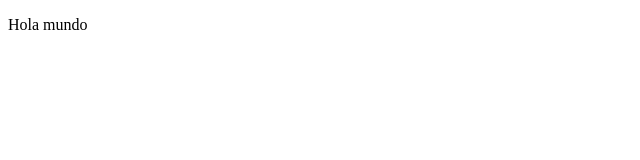
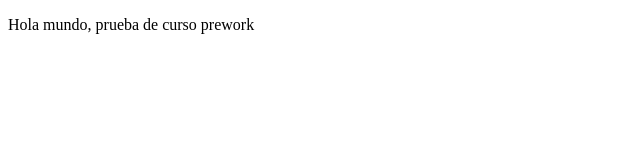
Before and after one commit to Sebas1309/proyectoDemoCursoPrework, a plain HTML site: page index.html in a window 1280 px wide. Shown: the whole page, without its empty margins (0-640 px from the left). Drawn offline with Linux system fonts and the light colour scheme.

```diff
--- a/index.html
+++ b/index.html
@@ -8,7 +8,7 @@
 </head>
 <body>
     <p>
-        Hola mundo
+        Hola mundo, prueba de curso prework
     </p>
 </body>
 </html>
```
